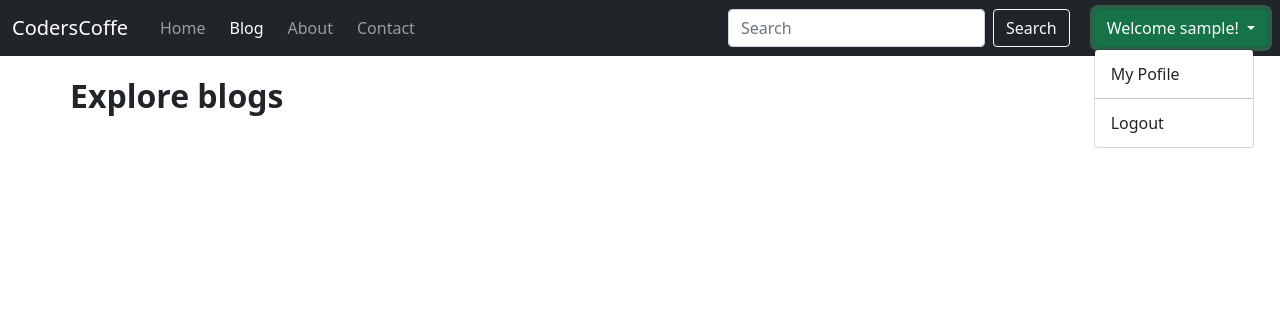
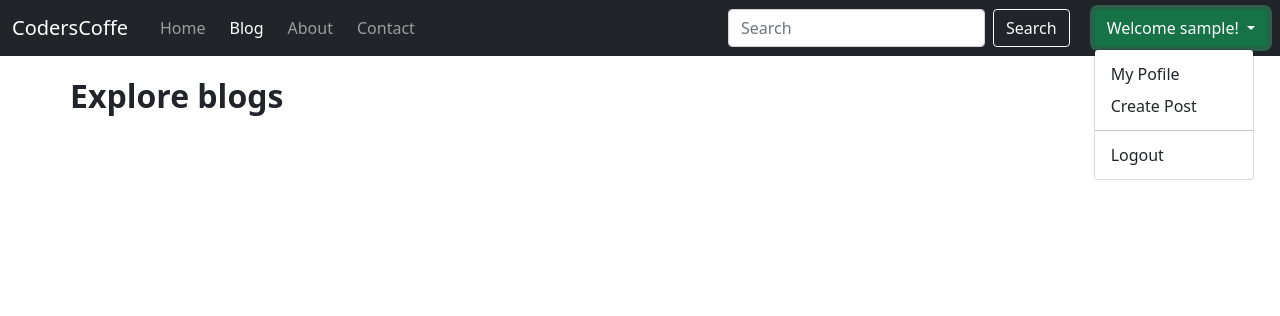
Before and after one commit to harsh-gautam/django_blog, a Django app: page /blog/ in a window 1280 px wide, after a click that opens the changed part. Shown: the top 316 px of the page. Run offline with Django 3.2, Linux system fonts and the light colour scheme; the visitor is signed in with stand-in values (Sample User, id 1); data that the repository does not hold is empty.

Commit message:
Added create post functionality and fixed some bugs

```diff
--- a/blog/models.py
+++ b/blog/models.py
@@ -9,7 +9,7 @@ class Post(models.Model):
     author = models.CharField(max_length=80)
     content = models.TextField()
     slug = models.CharField(max_length=255)
-    timestamp = models.DateTimeField()
+    timestamp = models.DateTimeField(default=timezone.now)
 
     def __str__(self):
         return self.title + " by " + self.author
--- a/blog/urls.py
+++ b/blog/urls.py
@@ -1,10 +1,12 @@
 from django.urls import path
-from blog.views import blog_home, blog_post, post_comment
+from blog.views import blog_home, blog_post, create_post, post_comment
 
 urlpatterns = [
     # APIs
     path('post_comment', post_comment, name='post_comment'),
 
     path('', blog_home, name='blog_home'),
+    path('create', create_post, name='create_post'),
     path('<str:slug>', blog_post, name='blog_post'),
+
 ]
--- a/blog/views.py
+++ b/blog/views.py
@@ -1,10 +1,11 @@
-from django.shortcuts import render, redirect, Http404
+from django.shortcuts import render, redirect, Http404, HttpResponse
+from django.contrib.auth.models import User
 from blog.models import Post, BlogComment
 from blog.templatetags import extras
 
 # Create your views here.
 def blog_home(request):
-    allPosts = Post.objects.all()
+    allPosts = reversed(Post.objects.all())
     context = {"allPosts": allPosts}
     return render(request, 'blog/home.html', context=context)
 
@@ -43,3 +44,30 @@ def post_comment(request):
         return redirect(f'/blog/{post.slug}')
     else:
         return Http404("PAGE NOT FOUND")
+
+def create_post(request):
+    # print(request.META['REMOTE_ADDR'])
+    if request.user.is_authenticated:
+        print(request.user)
+        try:
+            if request.method == "POST":
+                if request.POST['action'] == "create_post":
+                    post_title = request.POST['title']
+                    post_content = request.POST['editorText']
+                    slug = post_title.lower().replace(' ', '-').replace('?', '').replace('#', '')
+                    # user = User.objects.get(username=request.user)
+                    # name = f"{user.first_name} {user.last_name}"
+                    # print(f'{post_title}--{slug} by {name.title()}')
+
+                    post = Post(title=post_title, author=request.user, content=post_content, slug=slug)
+                    post.save()
+                    return redirect('/blog')
+                else:
+                    # TO-DO -> Create the logic to save drafts for posts
+                    pass
+        except Exception as e:
+            return HttpResponse(e)
+        return render(request, 'blog/create_post.html')
+
+    else:
+        return HttpResponse("Permission Denied", status=403)
--- a/templates/base.html
+++ b/templates/base.html
@@ -21,7 +21,9 @@
             visibilty: hidden !important;
             display: none;
         }
+    {% block css %}{% endblock css %}
     </style>
+    {% block head %}{% endblock head %}
 </head>
 
 <body>
@@ -68,6 +70,7 @@
                     </button>
                     <ul class="dropdown-menu">
                         <li><a class="dropdown-item" href="#">My Pofile</a></li>
+                        <li><a class="dropdown-item" href="/blog/create">Create Post</a></li>
                         <li><hr class="dropdown-divider"></li>
                         <li><a class="dropdown-item" href="/logout">Logout</a></li>
                     </ul>
--- a/templates/blog/home.html
+++ b/templates/blog/home.html
@@ -7,14 +7,13 @@
 {% block blogactive %}active{% endblock blogactive %}
 
 {% block content %}
-
     <div class="container p-0 my-3">
         <p class="fs-2 fw-bolder text-dark mb-3">Explore blogs</p>
         {% for post in allPosts %}
         <div class="card mb-3">
             <div class="card-body">
               <span class="card-title fs-2">{{ post.title }} </span><span class="fs-6 fw-lighter">  by </span><span class="fs-5 fw-lighter">{{post.author}}</span>
-              <p class="card-text mt-3"><div class="preview">{{ post.content|safe|truncatechars:400 }}</div></p>
+              <p class="card-text mt-3">{{ post.content|striptags|truncatechars:400 }}</p>
               <a href="/blog/{{post.slug}}" class="btn btn-primary btn-sm">Continue reading</a>
             </div>
         </div>
--- a/templates/core/search.html
+++ b/templates/core/search.html
@@ -21,7 +21,7 @@
         <div class="card mb-4">
             <div class="card-body">
               <span class="card-title fs-2">{{ post.title }} </span><span class="fs-6 fw-lighter">  by </span><span class="fs-5 fw-lighter">{{post.author}}</span>
-              <p class="card-text mt-3">{{ post.content|slice:"300" }}...</p>
+              <p class="card-text mt-3">{{ post.content|striptags|truncatechars:400 }}...</p>
               <a href="/blog/{{post.slug}}" class="btn btn-primary btn-sm">Continue reading</a>
             </div>
         </div>
```
Also changed, not shown: templates/blog/create_post.html (added, +42 -0 lines).
